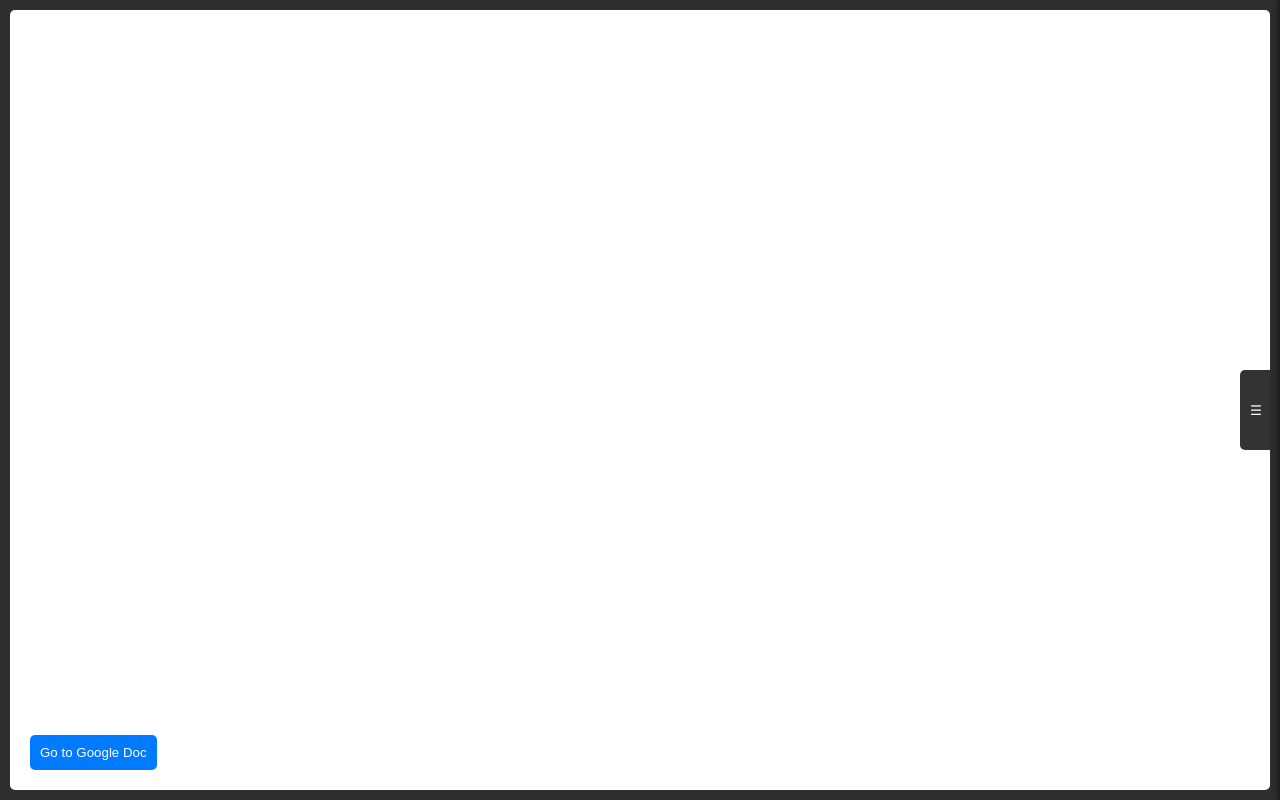
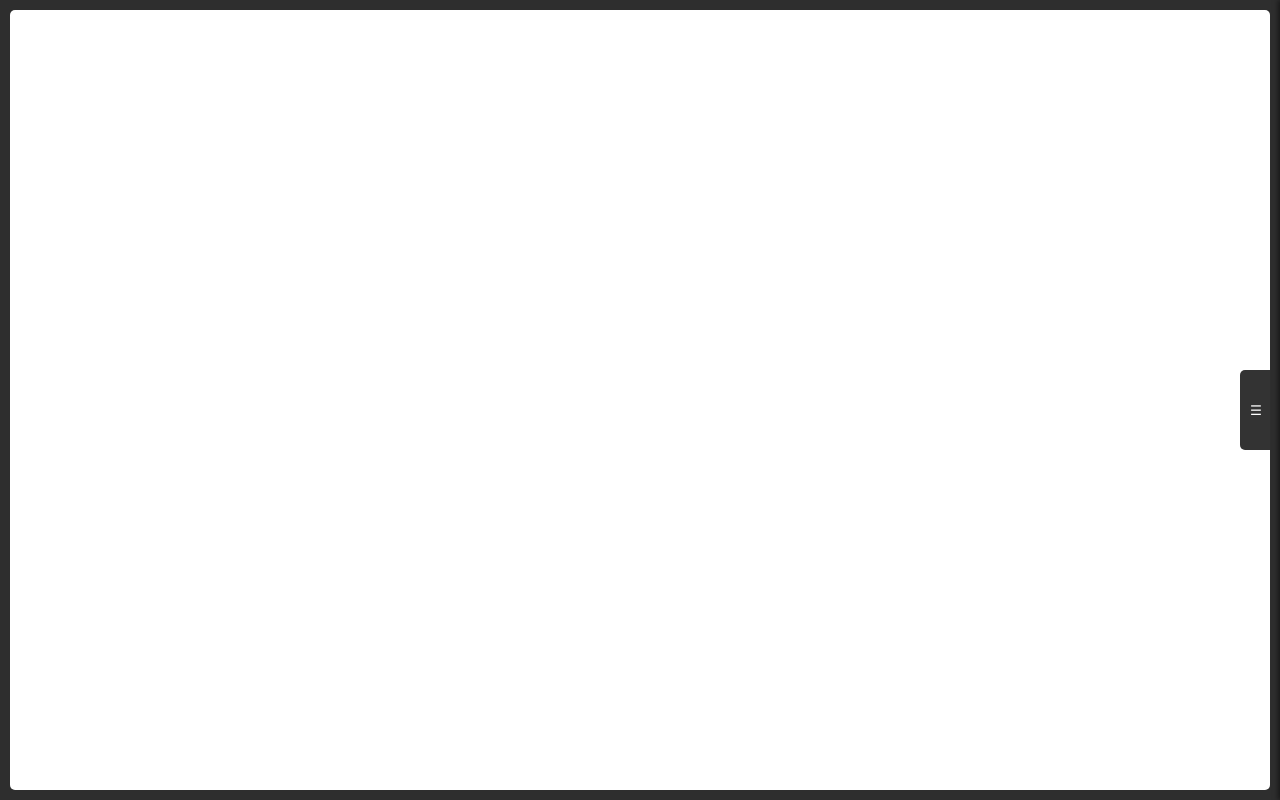
Before and after one commit to Broken9999/embed.github.io, a plain HTML site: page index.html in a window 1280 px wide. Drawn offline with Linux system fonts and the light colour scheme.

Commit message:
Update index.html

```diff
--- a/index.html
+++ b/index.html
@@ -148,7 +148,7 @@
         <embed id="website-embed" src="" style="display:none;"></embed>
         <canvas id="myCanvas" style="display:none;"></canvas>
     </div>
-    <button id="next-screen-button">Go to Google Doc</button>
+
 
     <script>
         const input = document.getElementById('input');
```
